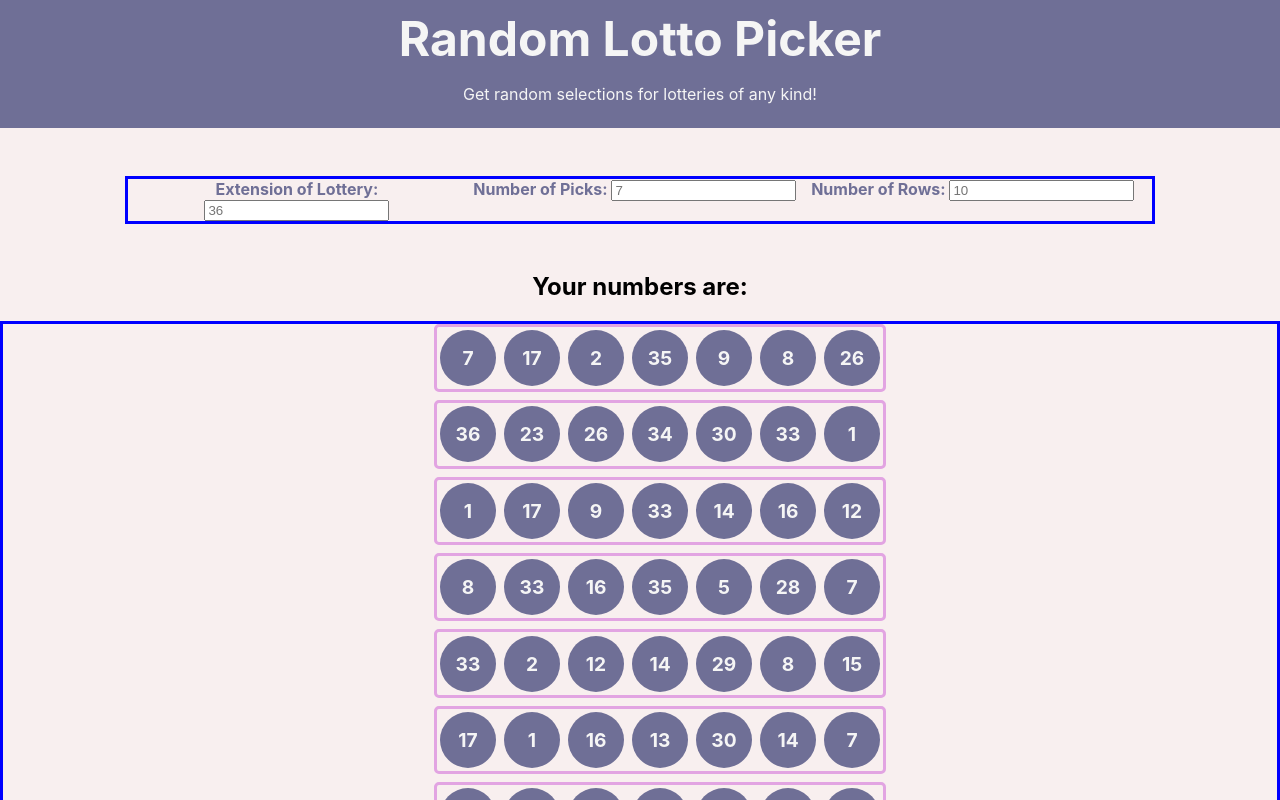
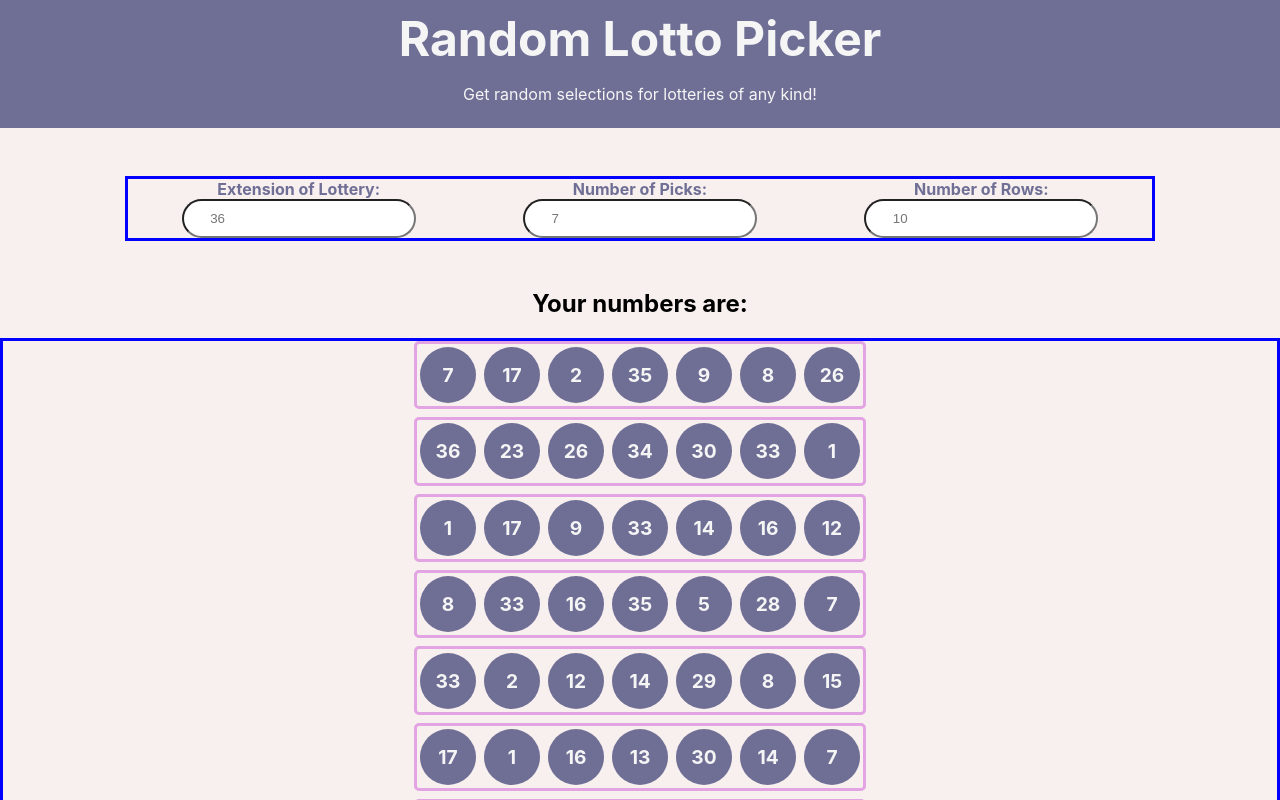
Before and after one commit to AlfonsoAnaya/lotto-picker-react, a React (Create React App) app: page / in a window 1280 px wide. Shown: the top 800 px of the page. Built offline with nearby package versions, Linux system fonts and the light colour scheme.

Commit message:
minor style changes

```diff
--- a/src/App.css
+++ b/src/App.css
@@ -31,14 +31,17 @@ h1 {
   width: 80%;
   border: blue solid;
   display:grid;
-  grid-template-columns: 33% 33% 33%;
+  grid-template-columns: repeat(3, 1fr);
 }
 
 .form-input {
-
+ padding: .75em 2em;
+ border-radius: 3em;
 }
 
 .rowsList {
+  list-style-type: none;
+  padding: 0;
   border: blue solid;
 }
 
```
